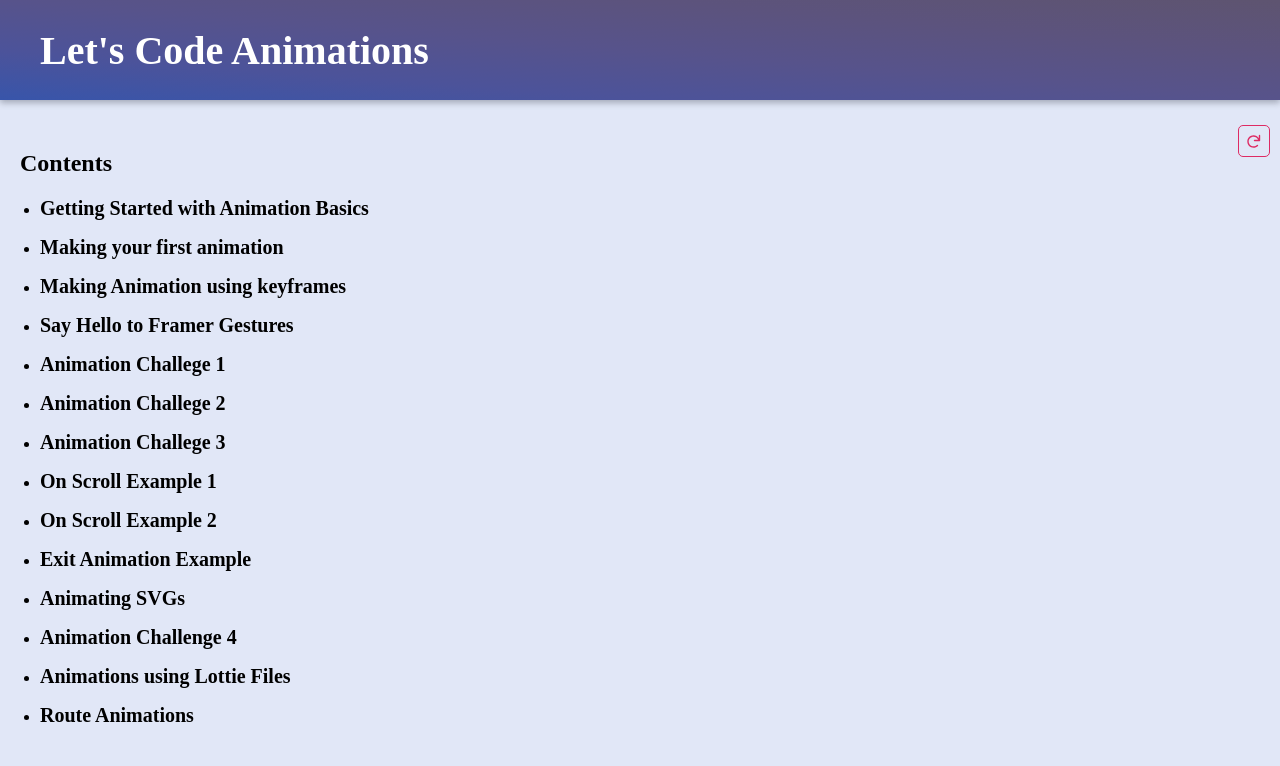
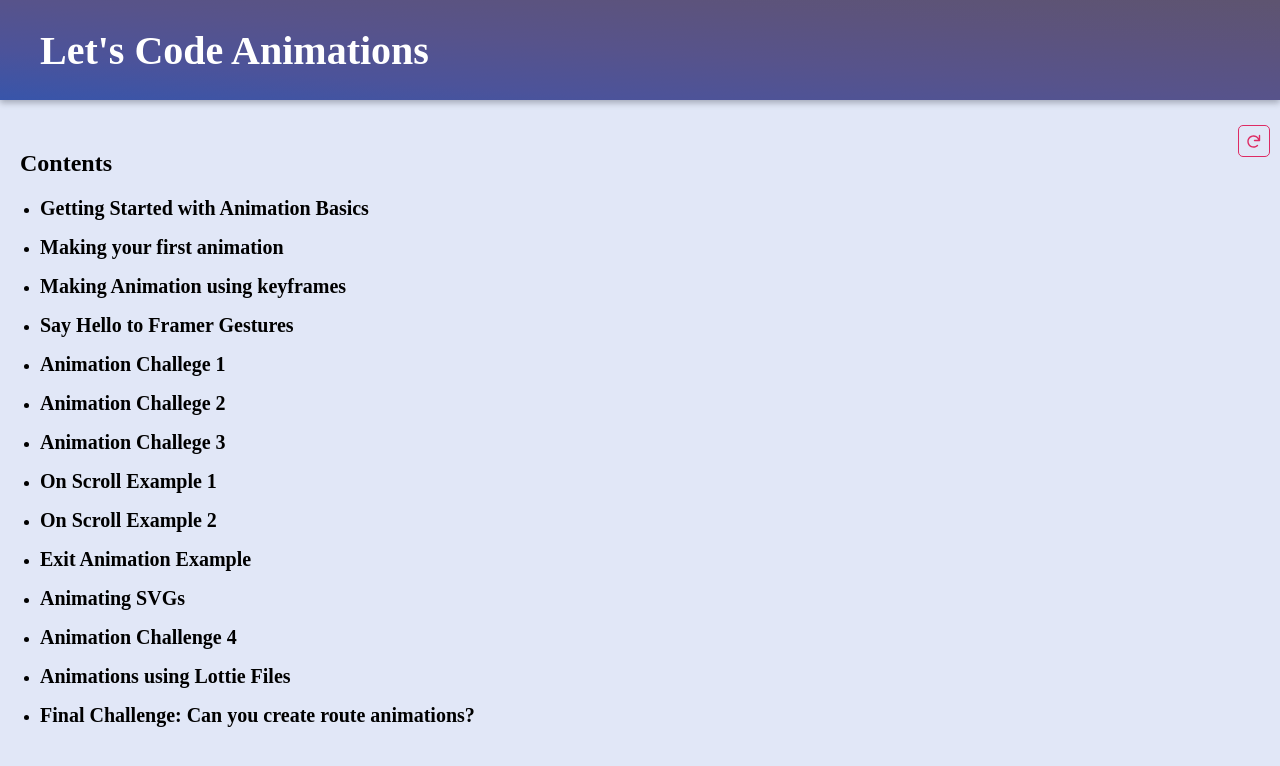
Before and after one commit to smilegupta/animation-made-easy, a React (Create React App) app in the folder animations-in-react/: page / in a window 1280 px wide. Shown: the top 766 px of the page. Built offline with nearby package versions, Linux system fonts and the light colour scheme.

Commit message:
feat: updated the contents

```diff
--- a/animations-in-react/src/pages/contents/index.js
+++ b/animations-in-react/src/pages/contents/index.js
@@ -59,7 +59,7 @@ const PageContents = () => {
         </li>
         <li>
           {" "}
-          <h6> Route Animations </h6>{" "}
+          <h6> Final Challenge: Can you create route animations? </h6>{" "}
         </li>
       </ul>
     </main>
```
